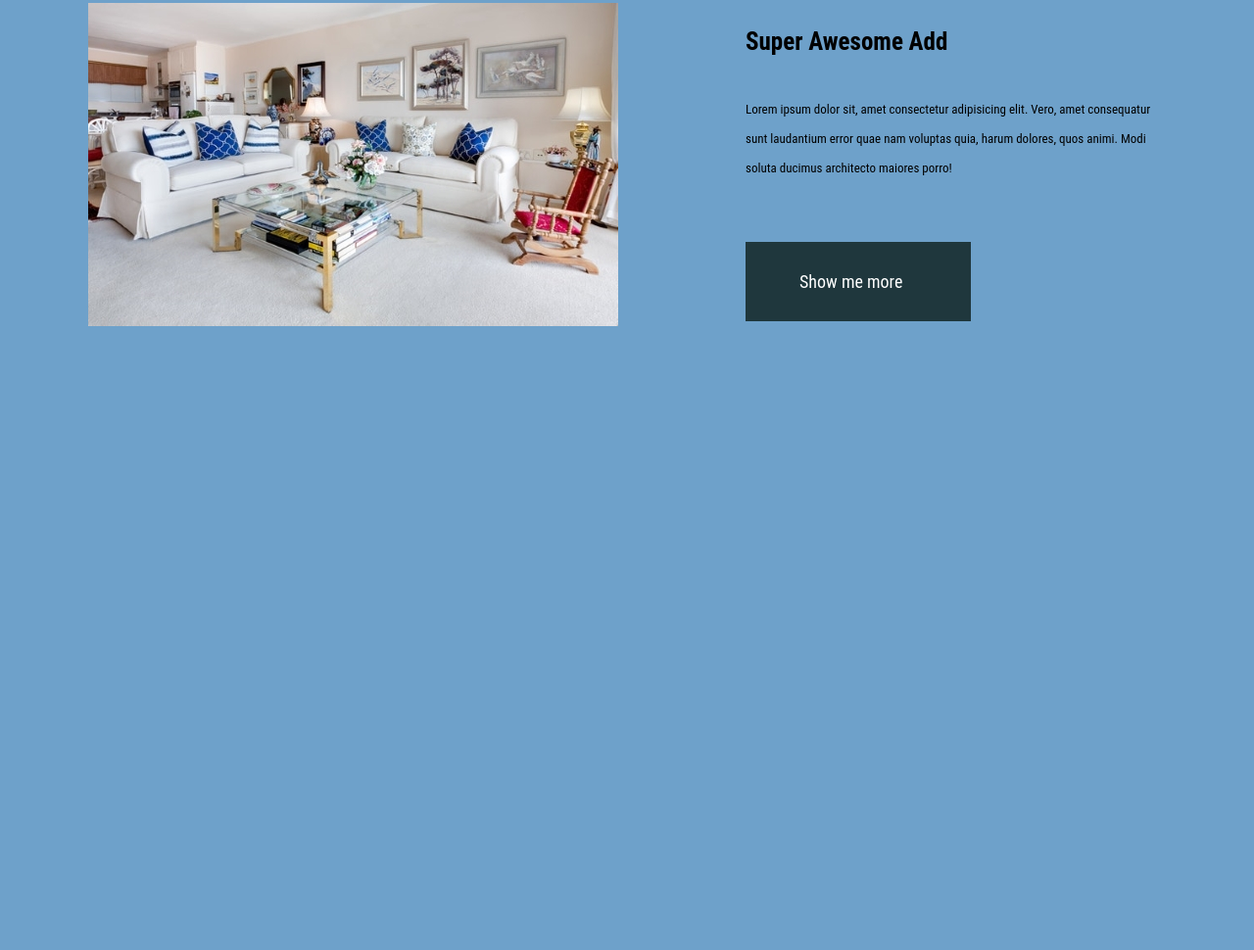
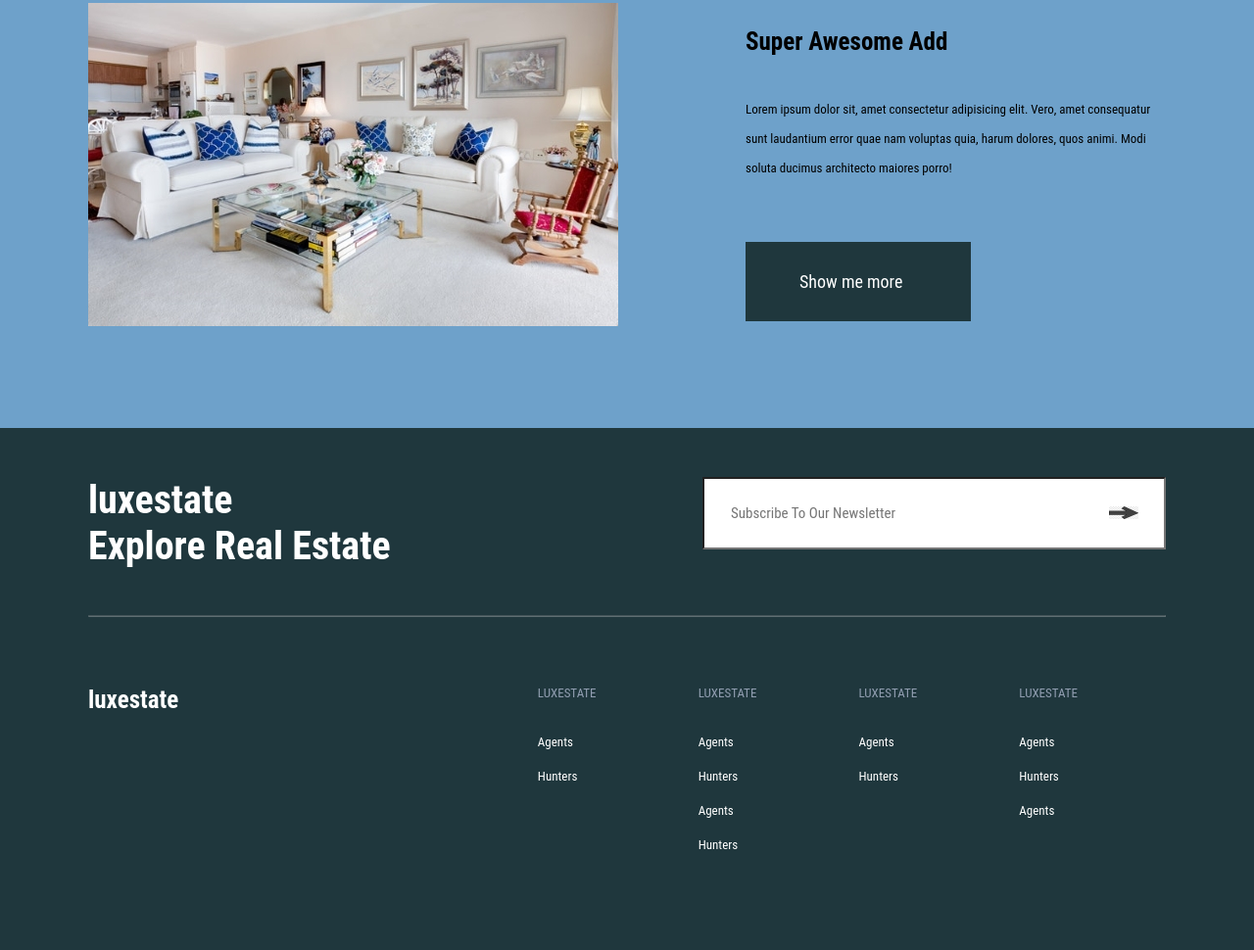
Before and after one commit to EnchantressSam/website-reation, a plain HTML site: page index.html in a window 1280 px wide. Shown: the part 6113-7083 px from the top of the page at 98% size. Before the commit the page ends 6550 px from the top, so only its background shows below. Drawn offline with Linux system fonts and the light colour scheme.

Commit message:
added footer

```diff
--- a/index.html
+++ b/index.html
@@ -307,7 +307,48 @@
             </section>
 
         </main>
-
+        <footer>
+            <div class="wrapper">
+                <div class="footer-block">
+                   <div class="footer-logo">
+                       <h3>luxestate</h3>
+                       <h3>Explore Real Estate</h3>
+                   </div>
+                   <div class="footer-search">
+                       <input type="text" placeholder="Subscribe To Our Newsletter">
+                    </div>
+                </div>
+                <hr>
+                <div class="footer-links">
+                    <div class="footer-links-logo">
+                        <h4>luxestate</h4>
+                    </div>
+                    <div class="footer-link">
+                        <p>luxestate</p>
+                        <a href="#">Agents</a>
+                        <a href="#">Hunters</a>
+                    </div>
+                    <div class="footer-link">
+                        <p>luxestate</p>
+                        <a href="#">Agents</a>
+                        <a href="#">Hunters</a>
+                        <a href="#">Agents</a>
+                        <a href="#">Hunters</a>
+                    </div>
+                    <div class="footer-link">
+                        <p>luxestate</p>
+                        <a href="#">Agents</a>
+                        <a href="#">Hunters</a>
+                    </div>
+                    <div class="footer-link">
+                        <p>luxestate</p>
+                        <a href="#">Agents</a>
+                        <a href="#">Hunters</a>
+                        <a href="#">Agents</a>
+                    </div>
+                </div>
+            </div>
+        </footer>
     <script src="script.js"></script>
 </body>
 </html>
--- a/style.css
+++ b/style.css
@@ -396,6 +396,62 @@ margin-top: 25px;
   color: #fff;
   margin-top: 60px;
 }
+footer{
+  background: #1f373d;
+  color: #fff;
+  padding-top: 50px;
+  padding-bottom: 80px;
+}
+.footer-block{
+  display: flex;
+  justify-content: space-between;
+}
+.footer-block h3{
+  font-size: 40px;
+}
+.footer-search input[type=text]{
+  width: 442px;
+  height: 70px;
+  color: #010eb1;
+  padding-left: 27px;
+  font-size: 15px;
+  background-image: url(img/arrow.png);
+  background-repeat: no-repeat;
+  background-position: 94%;
+}
+hr{
+  opacity: 0.3;
+  margin-top: 47px;
+  margin-bottom: 70px;
+}
+.footer-links{
+  display: flex;
+  justify-content: space-between;
+  padding-right: 90px;
+}
+.footer-link{
+  display: flex;
+  flex-direction: column;
+}
+.footer-links-logo{
+  font-size: 25px;
+  margin-right: 26%;
+}
+.footer-link p{
+  text-transform: uppercase;
+  font-size: 13px;
+  color: #919eb1;
+  margin-bottom: 35px;
+}
+.footer-link a{
+  color: #fff;
+  text-decoration: none;
+  font-size: 13px;
+  margin-bottom: 20px;
+}
+.footer-link a:hover{
+ opacity: 0.4;
+}
 
 @media screen and (max-width: 765px) {
   .toggle {
@@ -582,4 +638,25 @@ margin-top: 25px;
       margin-left: 15%;
       margin-top: 20px;
     }
+    .footer-block{
+      flex-direction: column;
+    }
+    .footer-logo h3{
+      font-size: 25px;
+      text-align: center;
+    }
+    .footer-search input[type=text]{
+      width: 80%;
+      height: 50px;
+      margin-top: 15px;
+    }
+    .footer-search{
+      display: flex;
+      justify-content: center;
+    }
+    .footer-links{
+      flex-wrap: wrap;
+      margin-left: 5%;
+      padding-right: 5%;
+    }
 }
```
Also changed, not shown: img/arrow.png (added).
